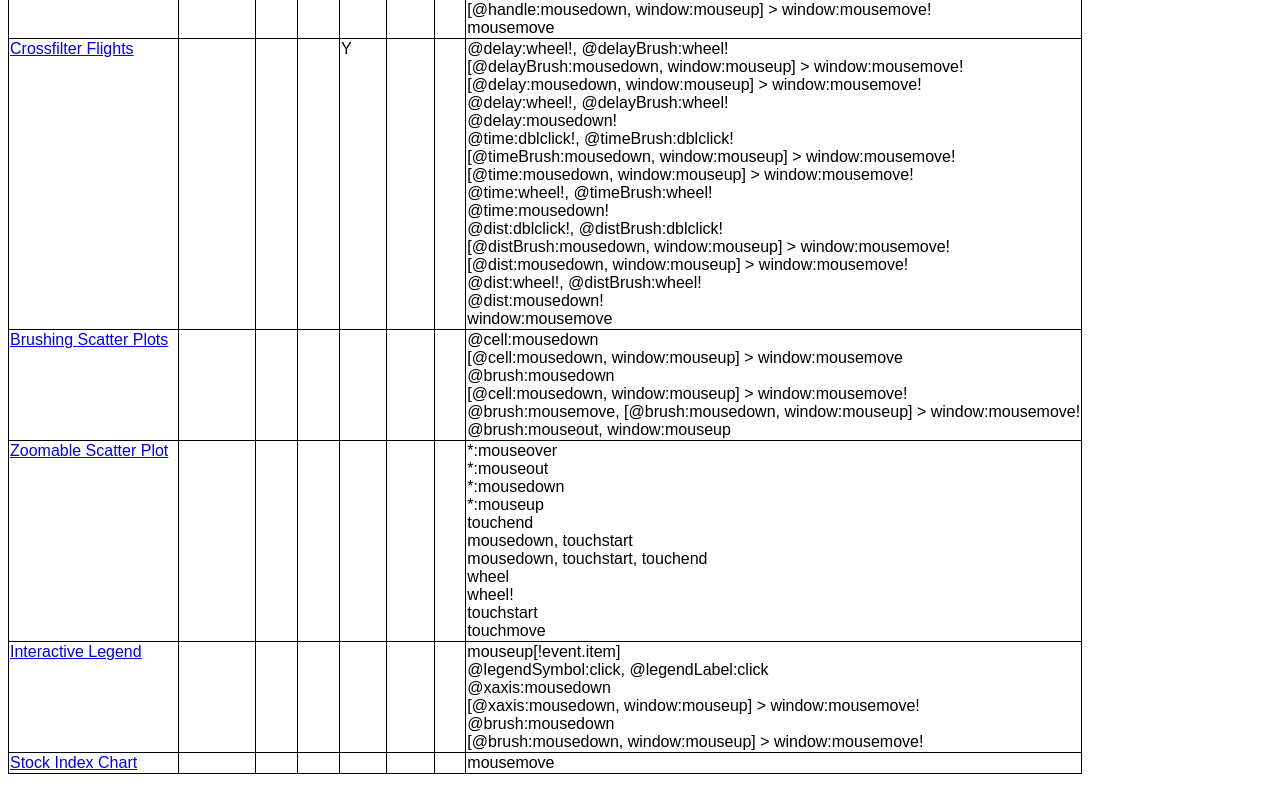
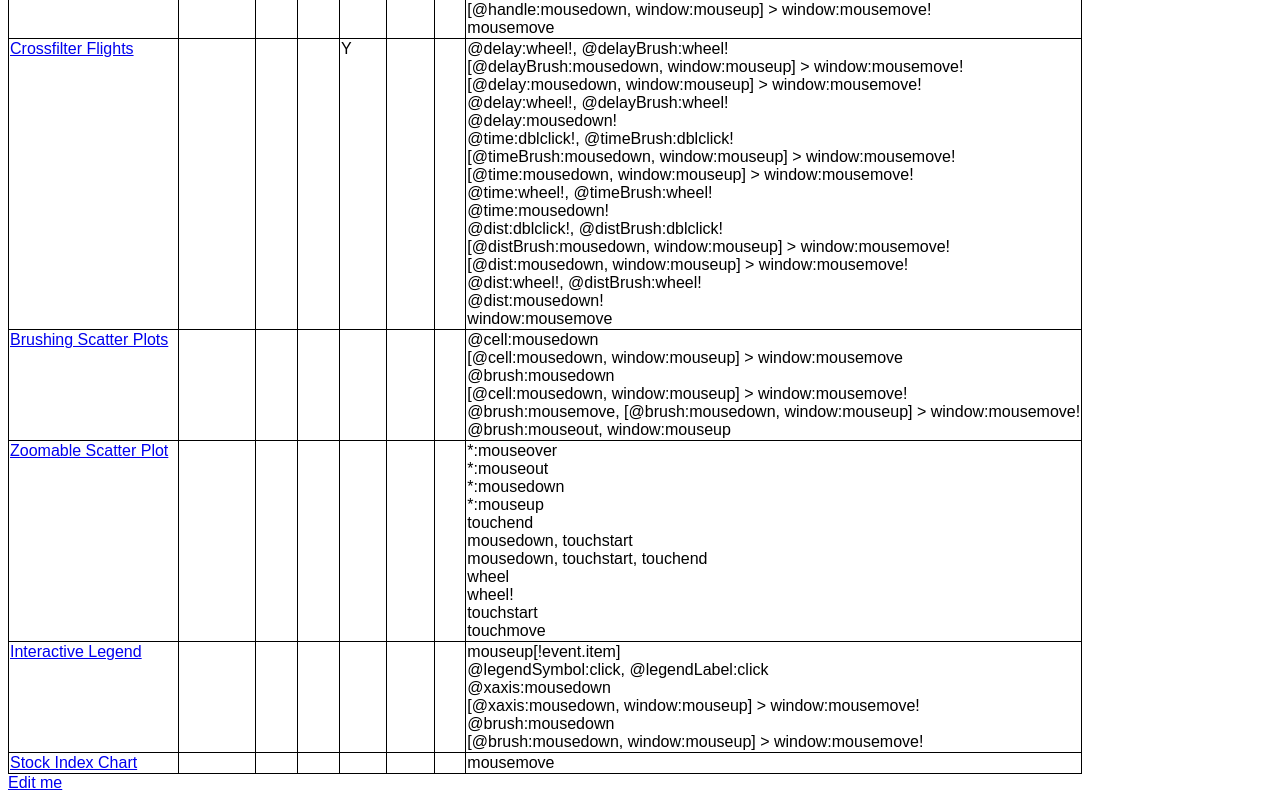
Before and after one commit to kenklin/vega-examples-signals-index, a plain HTML site: page index.html in a window 1280 px wide. Shown: the part 1015-1815 px from the top of the page. Drawn offline with Linux system fonts and the light colour scheme.

Commit message:
Add Edit Me

```diff
--- a/index.html
+++ b/index.html
@@ -29,6 +29,7 @@
 			reference code for a particular interaction.
 		</p>
 		<div id="tbl"></div>
+		<a href="https://github.com/kenklin/vega-examples-signals-index">Edit me</a>
 
 		<script>
 			var examples = [
```
